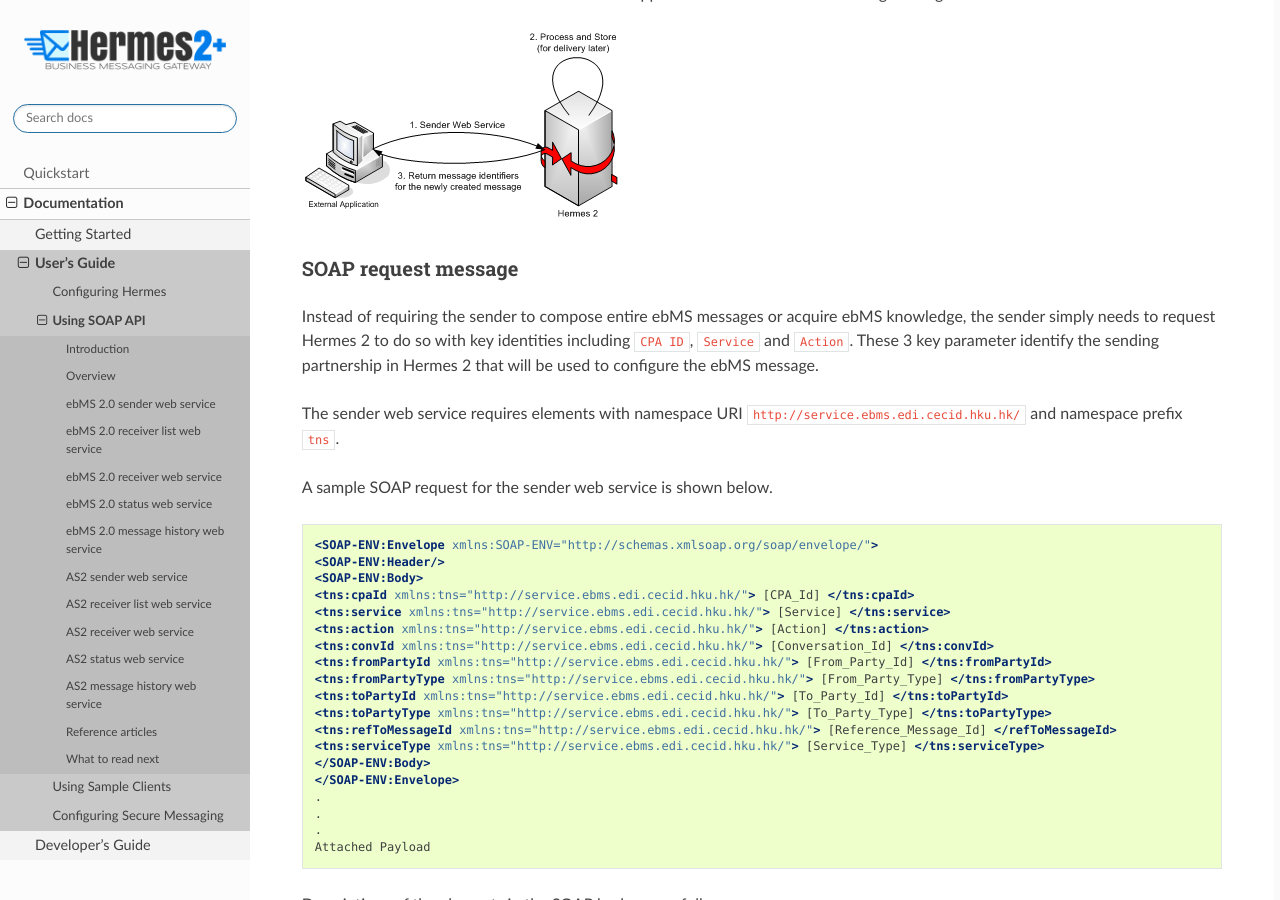
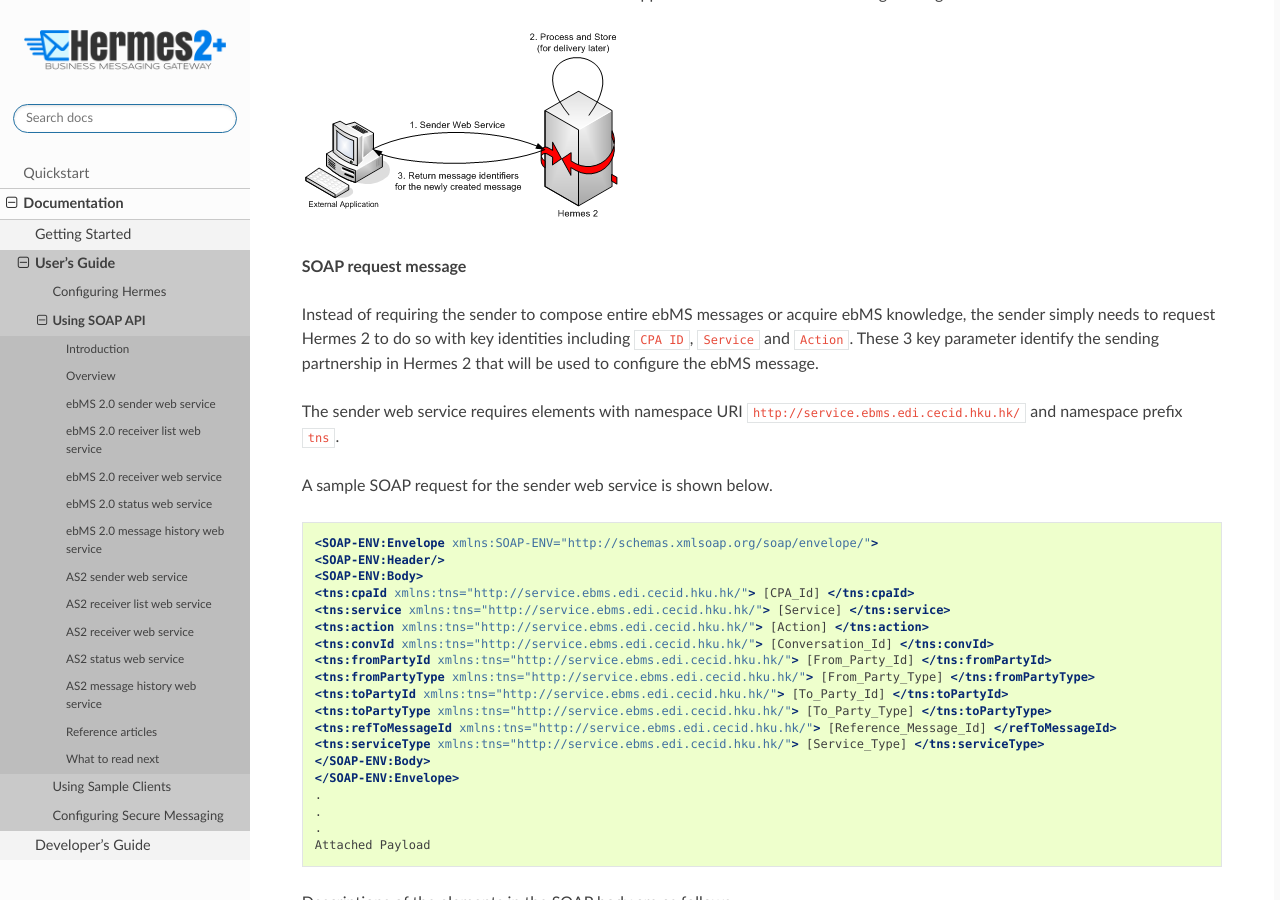
Before and after one commit to cecid/hermes-docs, a Sphinx documentation site: the page built from docs/source/web_service_communication.rst, in a window 1280 px wide and 900 px high, scrolled down 2375 px. Built offline with Sphinx 7.4.7 and the Read the Docs theme 2.0.0, drawn with Linux system fonts in a browser that asks for light colours.

Commit message:
Remove unnecessary headers

```diff
--- a/docs/source/web_service_communication.rst
+++ b/docs/source/web_service_communication.rst
@@ -44,8 +44,8 @@ The ebMS 2.0 sender web service is a web service interface for external parties
 
 .. image:: /_static/images/web_service/h2o-ws-sender-ebms.png
 
-SOAP request message
-^^^^^^^^^^^^^^^^^^^^
+**SOAP request message**
+
 Instead of requiring the sender to compose entire ebMS messages or acquire ebMS knowledge, the sender simply needs to request Hermes 2 to do so with key identities including ``CPA ID``, ``Service`` and ``Action``. These 3 key parameter identify the sending partnership in Hermes 2 that will be used to configure the ebMS message.
 
 The sender web service requires elements with namespace URI ``http://service.ebms.edi.cecid.hku.hk/`` and namespace prefix ``tns``.
@@ -116,8 +116,8 @@ Descriptions of the elements in the SOAP body are as follows:
 | ``<serviceType>``        | No        | A type identifier for the ebXML service defined in the partnership.                          |
 +--------------------------+-----------+----------------------------------------------------------------------------------------------+
 
-SOAP response message
-^^^^^^^^^^^^^^^^^^^^^
+**SOAP response message**
+
 The element inside the SOAP body is using namespace URI ``http://service.ebms.edi.cecid.hku.hk/``.
 
 A sample SOAP response for sender web service is shown below:
@@ -143,8 +143,8 @@ Service endpoint: :samp:`http://{<HOST>}:{<PORT>}/corvus/httpd/ebms/receiver_lis
 
 The ebMS receiver list web service is used by the application of the receiving party to retrieve message identifiers of received and processed ebMS messages that have not been downloaded. These message identifiers will be used to retrieve message payloads with the receiver web service.
 
-SOAP request message
-^^^^^^^^^^^^^^^^^^^^
+**SOAP request message**
+
 The receiver list web service requires elements with namespace URI ``http://service.ebms.edi.cecid.hku.hk/`` and namespace prefix ``tns``.
 
 A sample SOAP request for the receiver list web service is shown below:
@@ -190,8 +190,8 @@ Descriptions of the elements in the SOAP body are as follows:
 +-------------------------+-----------+---------------------------------------------------------------------------------------------------+
 
 
-SOAP response message
-^^^^^^^^^^^^^^^^^^^^^
+**SOAP response message**
+
 The element inside the SOAP body is using namespace URI ``http://service.ebms.edi.cecid.hku.hk/``.
 
 A sample SOAP response for the receiver list web service is shown below:
@@ -222,8 +222,8 @@ The ebMS receiver web service is used by the application of the receiving party
 
 .. image:: /_static/images/web_service/h2o-ws-recv.png
 
-SOAP request message
-^^^^^^^^^^^^^^^^^^^^
+**SOAP request message**
+
 The ebMS receiver web service requires only one element with namespace URI ``http://service.ebms.edi.cecid.hku.hk/`` and namespace prefix ``tns``.
 
 A sample SOAP request for the receiver web service is shown below:
@@ -241,8 +241,8 @@ A sample SOAP request for the receiver web service is shown below:
 The ``<messageId>`` element contains a message identifier obtained from the ebMS receiver list web service.
 
 
-SOAP response message
-^^^^^^^^^^^^^^^^^^^^^
+**SOAP response message**
+
 The element inside the SOAP body is using namespace URI ``http://service.ebms.edi.cecid.hku.hk/``.
 
 A sample SOAP response for the receiver web service is shown below:
@@ -273,8 +273,8 @@ The ebMS status web service is used by the application of the sending or receivi
 
 The message status is a two-character code indicating the progress of an ebMS message. The ebMS status web service provides a tracking service to monitor ebMS messages requested from Hermes 2.
 
-SOAP request message
-^^^^^^^^^^^^^^^^^^^^
+**SOAP request message**
+
 The ebMS status web service requires only one element with namespace URI ``http://service.ebms.edi.cecid.hku.hk/`` and namespace prefix ``tns``.
 
 A sample SOAP request for the status web service is shown below:
@@ -291,8 +291,8 @@ A sample SOAP request for the status web service is shown below:
 
 The ``<messageId>`` element contains a message identifier obtained from the ebMS sender web service response or the ebMS receiver list web service.
 
-SOAP response message
-^^^^^^^^^^^^^^^^^^^^^
+**SOAP response message**
+
 The element inside the SOAP body is using namespace URI ``http://service.ebms.edi.cecid.hku.hk/``.
 
 A sample SOAP response for the status web service is shown below:
@@ -339,8 +339,8 @@ The ebMS message history web service is used by the application of the sending o
 
 .. image:: /_static/images/web_service/MessageHistory.png
 
-SOAP request message
-^^^^^^^^^^^^^^^^^^^^
+**SOAP request message**
+
 The ebMS message history web service requires elements with namespace URI ``http://service.ebms.edi.cecid.hku.hk/`` and namespace prefix ``tns``.
 
 A sample SOAP request for the message history web service is shown below:
@@ -360,8 +360,8 @@ A sample SOAP request for the message history web service is shown below:
    </SOAP-ENV:Body>
    </SOAP-ENV:Envelope>
 
-SOAP response message
-^^^^^^^^^^^^^^^^^^^^^
+**SOAP response message**
+
 The element ``<messageList>`` inside the SOAP body is using namespace URI ``http://service.ebms.edi.cecid.hku.hk/``.
 
 A sample SOAP response for the message history web service is shown below:
@@ -414,8 +414,8 @@ The AS2 sender web service is used by the application of the sending party to re
 
 .. image:: /_static/images/web_service/h2o-ws-sender-as2.png
 
-SOAP request message
-^^^^^^^^^^^^^^^^^^^^
+**SOAP request message**
+
 The sender web service requires elements with namespace URI ``http://service.as2.edi.cecid.hku.hk/`` and namespace prefix ``tns``.
 
 A sample SOAP request for the sender web service is shown below:
@@ -460,8 +460,8 @@ Descriptions of the elements in the SOAP body are as follows:
 
 
 
-SOAP response message
-^^^^^^^^^^^^^^^^^^^^^
+**SOAP response message**
+
 The element inside the SOAP body is using namespace URI ``http://service.as2.edi.cecid.hku.hk/``.
 
 A sample SOAP response for the sender web service is shown below:
@@ -489,8 +489,8 @@ Service endpoint: :samp:`http://{<HERMES_HOST>}:{<HERMES_PORT>}/corvus/httpd/as2
 
 The AS2 receiver list web service is used by the application of the receiving party to retrieve message identifiers of received AS2 messages which have not been downloaded by the application. The message identifiers will be used to retrieve message payloads using the AS2 receiver web service.
 
-SOAP request message
-^^^^^^^^^^^^^^^^^^^^
+**SOAP request message**
+
 The receiver list web service requires elements with namespace URI ``http://service.as2.edi.cecid.hku.hk/`` and namespace prefix ``tns``.
 
 A sample SOAP request for the receiver list web service is shown below:
@@ -519,8 +519,8 @@ Descriptions of the elements in the SOAP body are as follows:
 | ``<numOfMessages>``     | No        | The maximum number of message identifiers retrieved by this request.                        |
 +-------------------------+-----------+---------------------------------------------------------------------------------------------+
 
-SOAP response message
-^^^^^^^^^^^^^^^^^^^^^
+**SOAP response message**
+
 The element inside the SOAP body is using namespace URI ``http://service.as2.edi.cecid.hku.hk/``.
 
 A sample SOAP response for the receiver list web service is shown below:
@@ -555,8 +555,8 @@ The AS2 receiver web service is used by the application of the receiving party t
 
 .. image:: /_static/images/web_service/h2o-ws-recv.png
 
-SOAP request message
-^^^^^^^^^^^^^^^^^^^^
+**SOAP request message**
+
 The receiver web service requires only one element with namespace URI ``http://service.as2.edi.cecid.hku.hk/`` and namespace prefix ``tns``.
 
 A sample SOAP request for the receiver web service is shown below:
@@ -570,8 +570,8 @@ A sample SOAP request for the receiver web service is shown below:
    </SOAP-ENV:Body>
    </SOAP-ENV:Envelope>
 
-SOAP response message
-^^^^^^^^^^^^^^^^^^^^^
+**SOAP response message**
+
 The element inside the SOAP body is using namespace URI ``http://service.as2.edi.cecid.hku.hk/``.
 
 A sample SOAP response for the receiver web service is shown below:
@@ -601,8 +601,8 @@ Service endpoint: :samp:`http://{<OST>}:{<PORT>}/corvus/httpd/as2/status.`
 
 The AS2 status web service is used by the application of the sending or receiving party to retrieve the message status of a sent or received AS2 message respectively.
 
-SOAP request message
-^^^^^^^^^^^^^^^^^^^^
+**SOAP request message**
+
 The status web service requires only one element with namespace URI ``http://service.as2.edi.cecid.hku.hk/`` and namespace prefix ``tns``.
 
 A sample SOAP request for the status web service is shown below:
@@ -616,8 +616,8 @@ A sample SOAP request for the status web service is shown below:
    </SOAP-ENV:Body>
    </SOAP-ENV:Envelope>
 
-SOAP response message
-^^^^^^^^^^^^^^^^^^^^^
+**SOAP response message**
+
 The element ``<messageInfo>`` inside the SOAP body is using namespace URI ``http://service.as2.edi.cecid.hku.hk/``.
 
 A sample SOAP response for the status web service is shown below:
@@ -667,8 +667,8 @@ The AS2 message history web service is used by the application of the sending or
 
 .. image:: /_static/images/web_service/MessageHistory.png
 
-SOAP request message
-^^^^^^^^^^^^^^^^^^^^
+**SOAP request message**
+
 The message history web service requires elements with namespace URI ``http://service.as2.edi.cecid.hku.hk/`` and namespace prefix ``tns``.
 
 A sample SOAP request for the message history web service is shown below:
@@ -686,8 +686,8 @@ A sample SOAP request for the message history web service is shown below:
    </SOAP-ENV:Body>
    </SOAP-ENV:Envelope>
 
-SOAP response message
-^^^^^^^^^^^^^^^^^^^^^
+**SOAP response message**
+
 The element ``<messageList>`` in the SOAP body is using the namespace URI ``http://service.as2.edi.cecid.hku.hk/``.
 
 A sample SOAP response for the message history web service is shown below:
```
Also changed, not shown: docs/source/installation.rst (+7 -14 lines), docs/source/message_signing.rst (+46 -46 lines).
